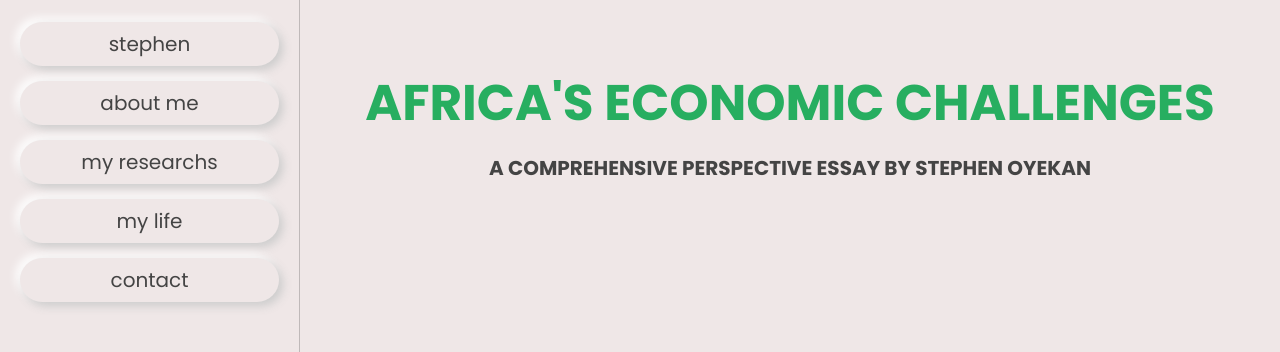
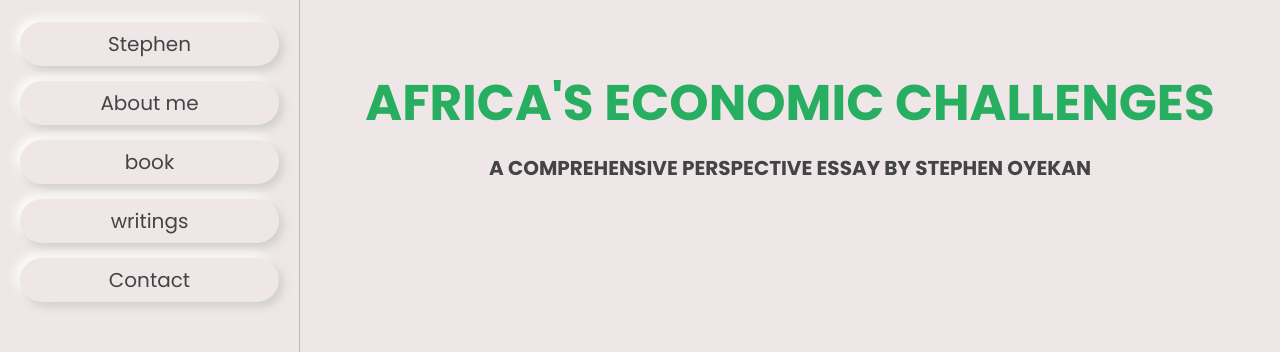
Before and after one commit to OyekanStephen/OyekanStephen.github.io, a plain HTML site: page africa.html in a window 1280 px wide. Shown: the part 284-636 px from the top of the page. Drawn offline with Linux system fonts and the light colour scheme.

Commit message:
Update africa.html

```diff
--- a/africa.html
+++ b/africa.html
@@ -5,6 +5,8 @@
   <meta charset="UTF-8">
   <meta name="viewport" content="width=device-width, initial-scale=1.0">
   <meta http-equiv="X-UA-Compatible" content="ie=edge">
+  <meta property="og:image" content="/images/AfRICA1.png">
+
   <!---Custom Css File!--->
   <link rel="stylesheet" href="https://cdnjs.cloudflare.com/ajax/libs/font-awesome/5.15.4/css/all.min.css">
   <link rel="stylesheet" href="style.css">
@@ -21,11 +23,11 @@
     </div>
 
     <nav class="navbar">
-        <a class="page-btn" href="/index.html#home">stephen</a>
-        <a class="page-btn" href="/index.html#about">about me</a>
-        <a class="page-btn" href="/index.html#services">my researchs</a>
-        <a class="page-btn" href="/index.html#portfolio">my life</a>
-        <a class="page-btn" href="/index.html#contact">contact</a>
+      <a class="page-btn" href="/index.html#home">Stephen</a>
+      <a class="page-btn" href="/index.html#about">About me</a>
+      <a class="page-btn" href="/index.html#portfolio">book</a>
+      <a class="page-btn" href="/index.html#services">writings</a>
+      <a class="page-btn" href="/index.html#contact">Contact</a>
     </nav>
   </header>
 
```
